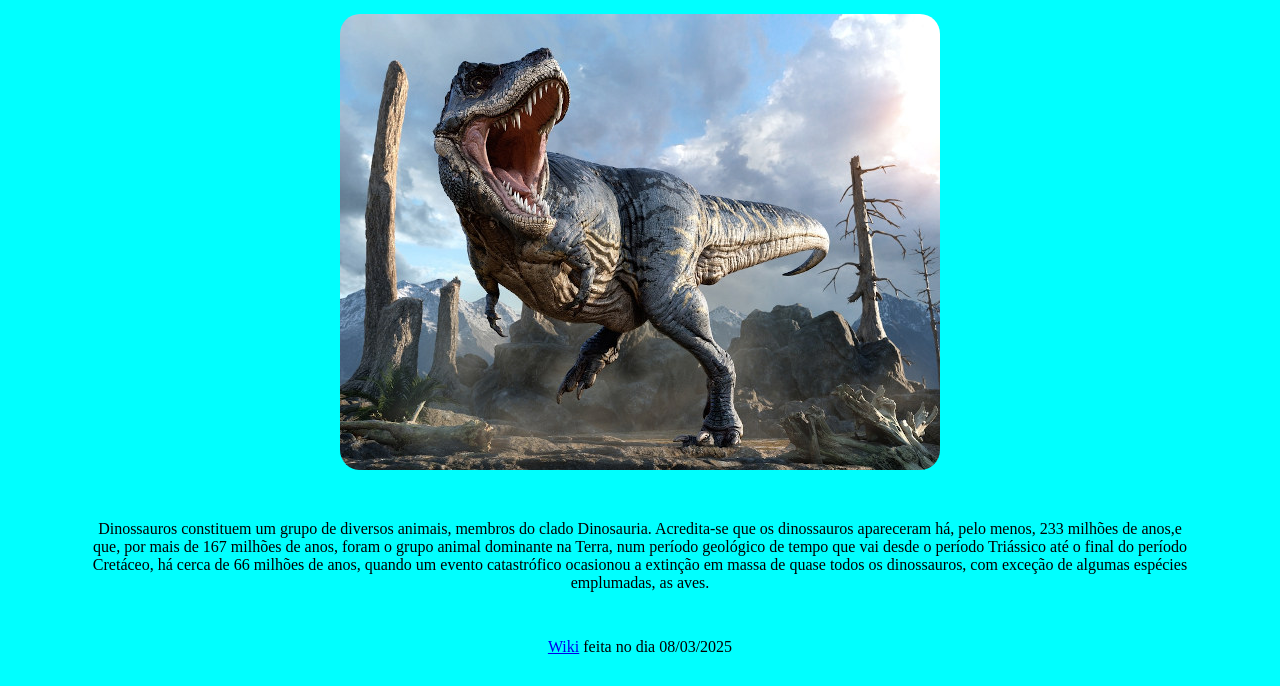
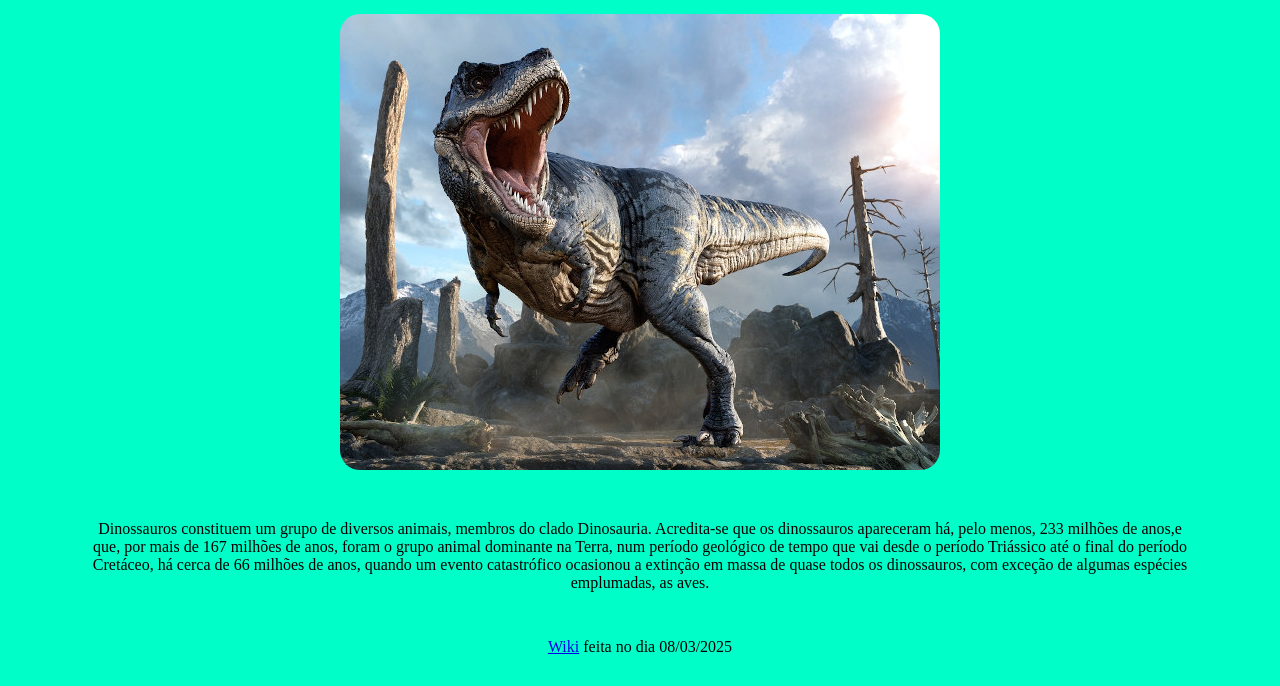
Before and after one commit to gabriel-horstmann/dinossauro, a plain HTML site: page index.html in a window 1280 px wide. Shown: the part 114-800 px from the top of the page. Drawn offline with Linux system fonts and the light colour scheme.

Commit message:
Add files via upload

```diff
--- a/index.html
+++ b/index.html
@@ -8,7 +8,7 @@
     <style>
         body{
             text-align: center;
-            background-color: aqua;
+            background-color: rgb(0, 255, 200);
         }
 
         p{
```
